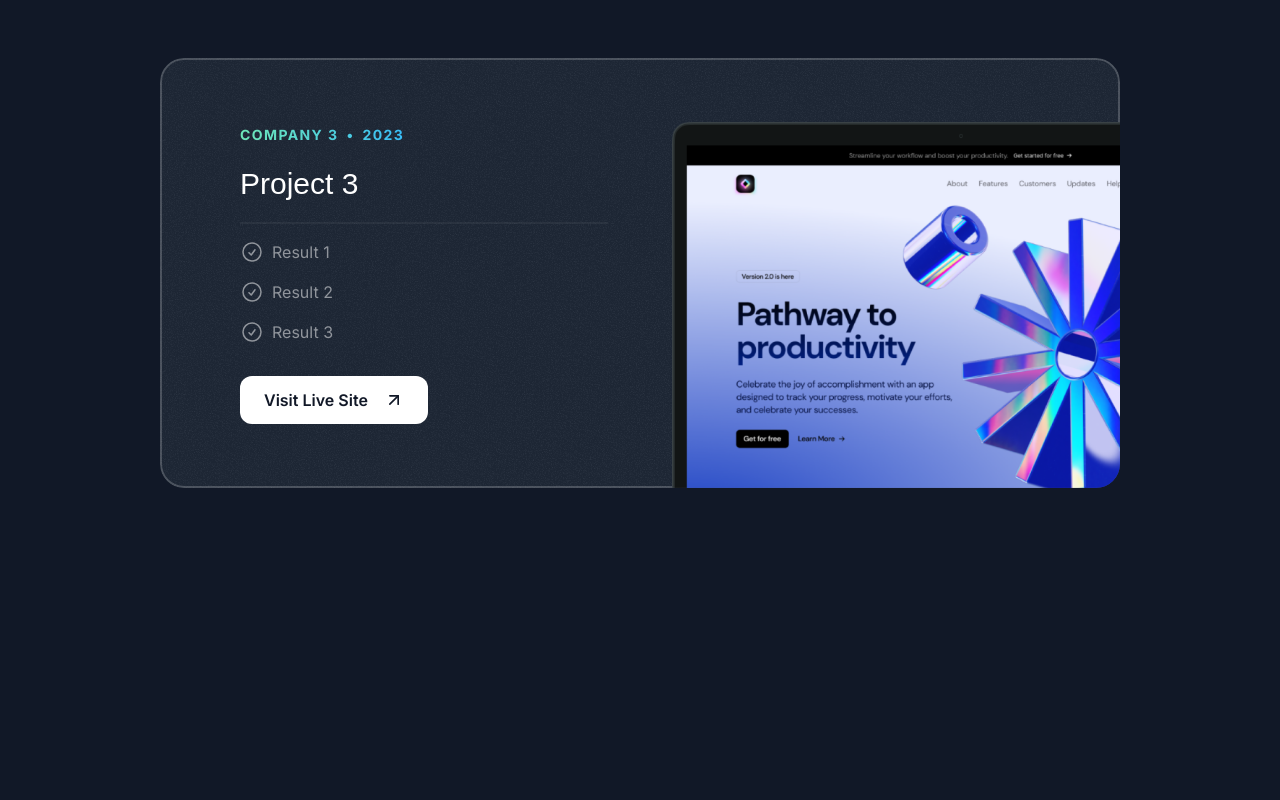
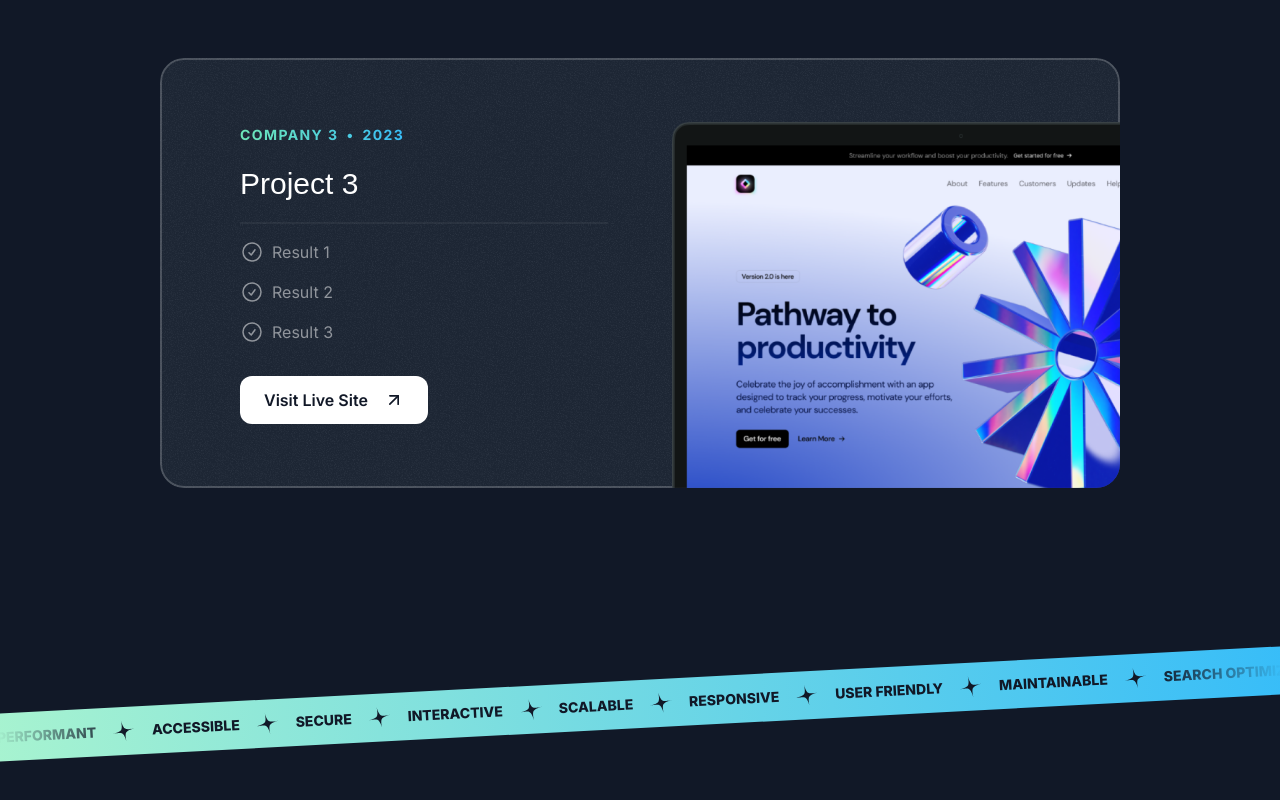
Before and after one commit to edadural/portfolio, a Next.js app: page / in a window 1280 px wide. Shown: the part 2228-3028 px from the top of the page. Before the commit the page ends 2812 px from the top, so only its background shows below. Built offline with nearby package versions, Linux system fonts and the light colour scheme; a web font is replaced by a local one.

Commit message:
tape section

```diff
--- a/src/app/page.tsx
+++ b/src/app/page.tsx
@@ -1,6 +1,7 @@
 import Header from "@/components/pages/Header";
 import HeroSection from "@/components/pages/Hero";
 import ProjectsSection from "@/components/pages/Projects";
+import Tape from "@/components/pages/Tape";
 
 export default function Home() {
   return (
@@ -8,6 +9,7 @@
       <Header />
       <HeroSection />
       <ProjectsSection />
+      <Tape />
     </div>
   );
 }
--- /dev/null
+++ b/src/components/pages/Tape.tsx
@@ -0,0 +1,38 @@
+import React from "react";
+import StarIcon from "@/assets/icons/star.svg";
+const words = [
+  "Performant",
+  "Accessible",
+  "Secure",
+  "Interactive",
+  "Scalable",
+  "Responsive",
+  "User Friendly",
+  "Maintainable",
+  "Search Optimized",
+  "Usable",
+  "Reliable",
+];
+
+function Tape() {
+  return (
+    <div className="py-16 lg:py-24 overflow-x-clip">
+      <div className="bg-gradient-to-r from-emerald-200 to-sky-400 -rotate-3 -mx-1">
+        <div className="flex [mask-image:linear-gradient(to_right,transparent,black_10%,black_90%,transparent)]">
+          <div className="flex flex-none gap-4 py-3">
+            {words.map((word) => (
+              <div key={word} className="inline-flex gap-4 items-center">
+                <span className="text-gray-900 uppercase font-extrabold text-sm">
+                  {word}
+                </span>
+                <StarIcon className="size-6 text-gray-900 -rotate-12" />
+              </div>
+            ))}
+          </div>
+        </div>
+      </div>
+    </div>
+  );
+}
+
+export default Tape;
```
